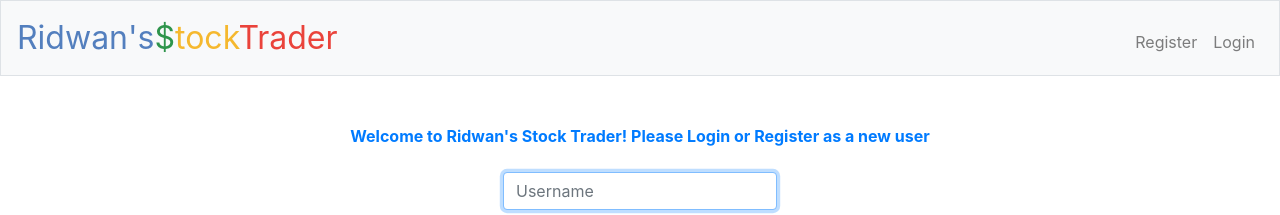
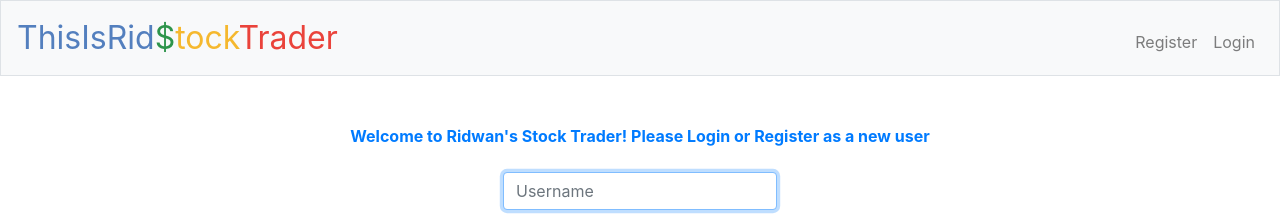
Before and after one commit to ridwan102/TIR_Stock_Trader, a Flask app: page / in a window 1280 px wide. Shown: the top 215 px of the page. Run offline with Flask 2, Linux system fonts and the light colour scheme; some libraries are stand-ins or nearby versions.

Commit message:
changed name

```diff
--- a/templates/layout.html
+++ b/templates/layout.html
@@ -27,7 +27,7 @@
     <body>
 
         <nav class="navbar navbar-expand-md navbar-light bg-light border">
-            <a class="navbar-brand"><span class="blue">Ridwan's</span><span class="green">$</span><span class="yellow">tock</span><span class="red">Trader</span></a>
+            <a class="navbar-brand"><span class="blue">ThisIsRid</span><span class="green">$</span><span class="yellow">tock</span><span class="red">Trader</span></a>
             <button aria-controls="navbar" aria-expanded="false" aria-label="Toggle navigation" class="navbar-toggler" data-target="#navbar" data-toggle="collapse" type="button">
                 <span class="navbar-toggler-icon"></span>
             </button>
```
Also changed, not shown: 1 other file.
